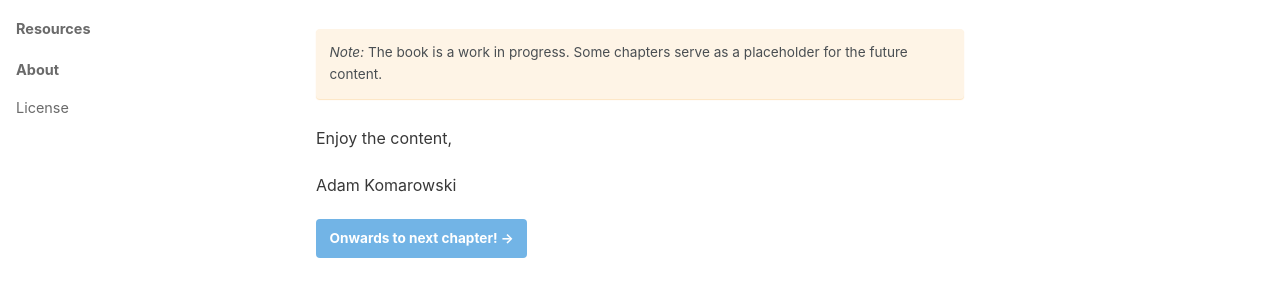
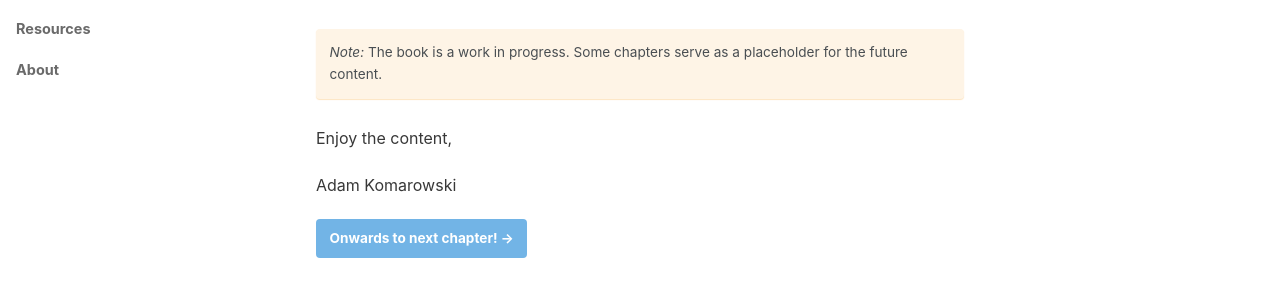
Before and after one commit to AdamKomarowski/unrealtechart, a Jekyll site: the page built from book/index.md, in a window 1280 px wide. Shown: the part 426-718 px from the top of the page. Built offline with Jekyll 4.4.1, drawn with Linux system fonts in a browser that asks for light colours; nearby versions of some CDN libraries.

Commit message:
Update navigation.yml

```diff
--- a/_data/navigation.yml
+++ b/_data/navigation.yml
@@ -38,6 +38,3 @@ book:
     url: /book/resources/
   - title: "About"
     url: /book/about/
-    children:
-      - title: "License"
-        url: /book/about/license/
```
